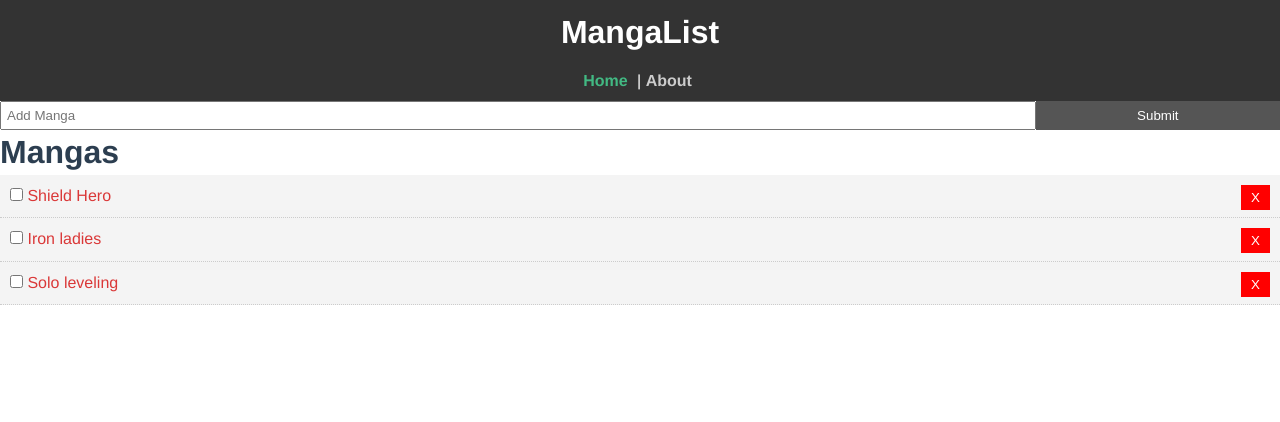
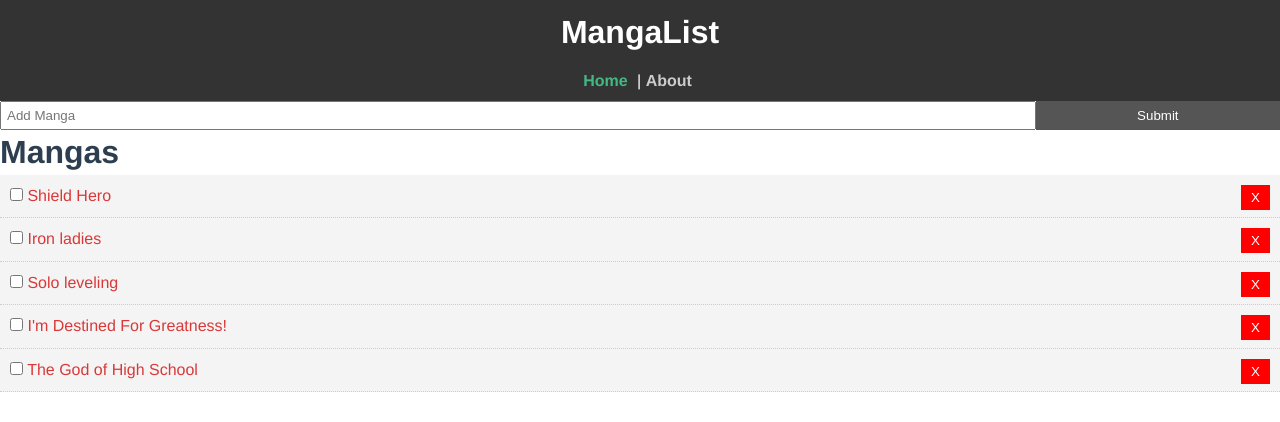
Before and after one commit to imcrazydia/mangalist, a Vue app: page /#/ in a window 1280 px wide. Shown: the top 422 px of the page. Built offline with nearby package versions, Linux system fonts and the light colour scheme.

Commit message:
2 more mangas, styling

```diff
--- a/src/components/MangaItem.vue
+++ b/src/components/MangaItem.vue
@@ -30,6 +30,7 @@ export default {
 
 .is-complete {
     color: green;
+    background-color: #dfdfdf;
 }
 
 .del {
--- a/src/views/About.vue
+++ b/src/views/About.vue
@@ -1,5 +1,8 @@
 <template>
   <div class="about">
-    <h1>This is an about page</h1>
+    <h1>About</h1>
+    <p>This is the MangaList app v1.0.0. This has been made for
+      the assignment for FRO.
+    </p>
   </div>
 </template>
--- a/src/views/Home.vue
+++ b/src/views/Home.vue
@@ -36,7 +36,17 @@ export default {
           id: 3,
           title: "Solo leveling",
           completed: false
-        }
+        },
+        {
+          id: 4,
+          title: "I'm Destined For Greatness!",
+          completed: false
+        },
+        {
+          id: 5,
+          title: "The God of High School",
+          completed: false
+        },
       ]
     }
   },
--- a/vue.config.js
+++ b/vue.config.js
@@ -1,5 +1,3 @@
 module.exports = {
-    publicPath: process.env.NODE_ENV === 'production'
-      ? '/vue-crash-course/'
-      : '/'
-    }
+  outputDir: 'vue-crash-course'
+}
```
